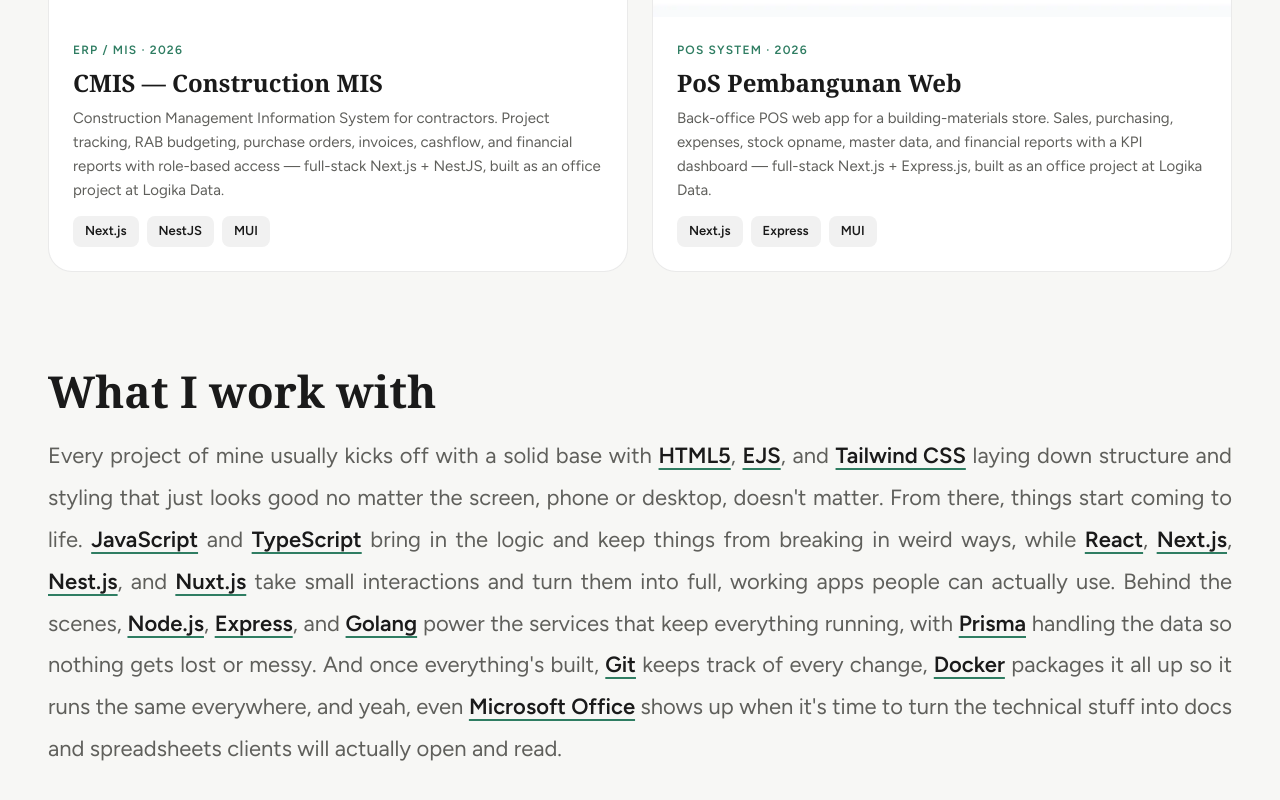
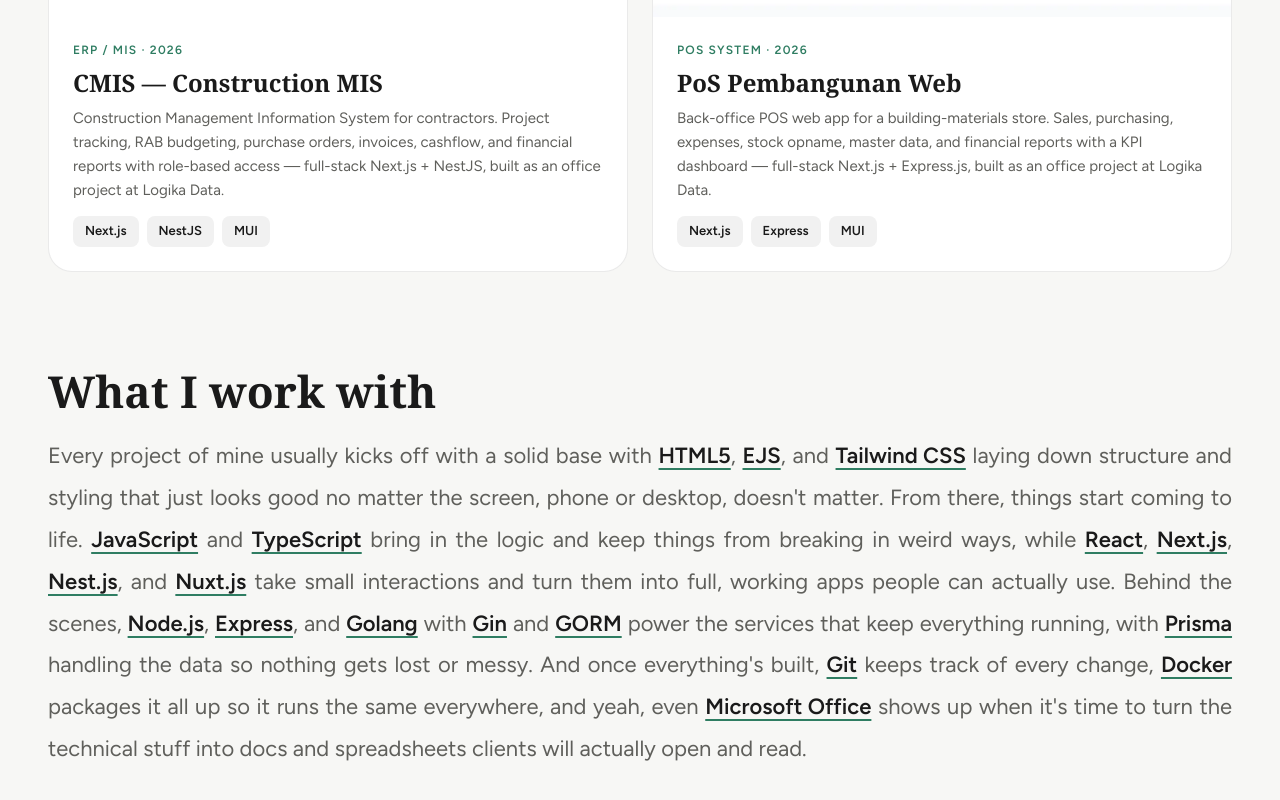
Before and after one commit to J-yriz/portofolio, a React (Vite) app: page / in a window 1280 px wide. Shown: the part 1606-2406 px from the top of the page. Built offline with nearby package versions, Linux system fonts and the light colour scheme; a web font is replaced by a local one.

Commit message:
Add Gin and GORM frameworks to skills story

```diff
--- a/src/data/skills.ts
+++ b/src/data/skills.ts
@@ -28,6 +28,10 @@
   { skill: 'Express' },
   { text: ', and' },
   { skill: 'Golang' },
+  { text: 'with' },
+  { skill: 'Gin' },
+  { text: 'and' },
+  { skill: 'GORM' },
   { text: 'power the services that keep everything running, with' },
   { skill: 'Prisma' },
   { text: 'handling the data so nothing gets lost or messy. And once everything\'s built,' },
@@ -57,6 +61,8 @@
   'Node.js': `${DEVICON}/nodejs/nodejs-original.svg`,
   Express: `${DEVICON}/express/express-original.svg`,
   Golang: `${DEVICON}/go/go-original.svg`,
+  Gin: `${DEVICON}/gin/gin-original.svg`,
+  GORM: 'https://cdn.jsdelivr.net/gh/go-gorm/gorm.io/img/gorm.svg',
   Prisma: `${DEVICON}/prisma/prisma-original.svg`,
   Git: `${DEVICON}/git/git-original.svg`,
   Docker: `${DEVICON}/docker/docker-original.svg`,
@@ -79,6 +85,8 @@
   'Prisma',
   'Docker',
   'Golang',
+  'Gin',
+  'GORM',
   'Microsoft Office'
 ]
 
```
